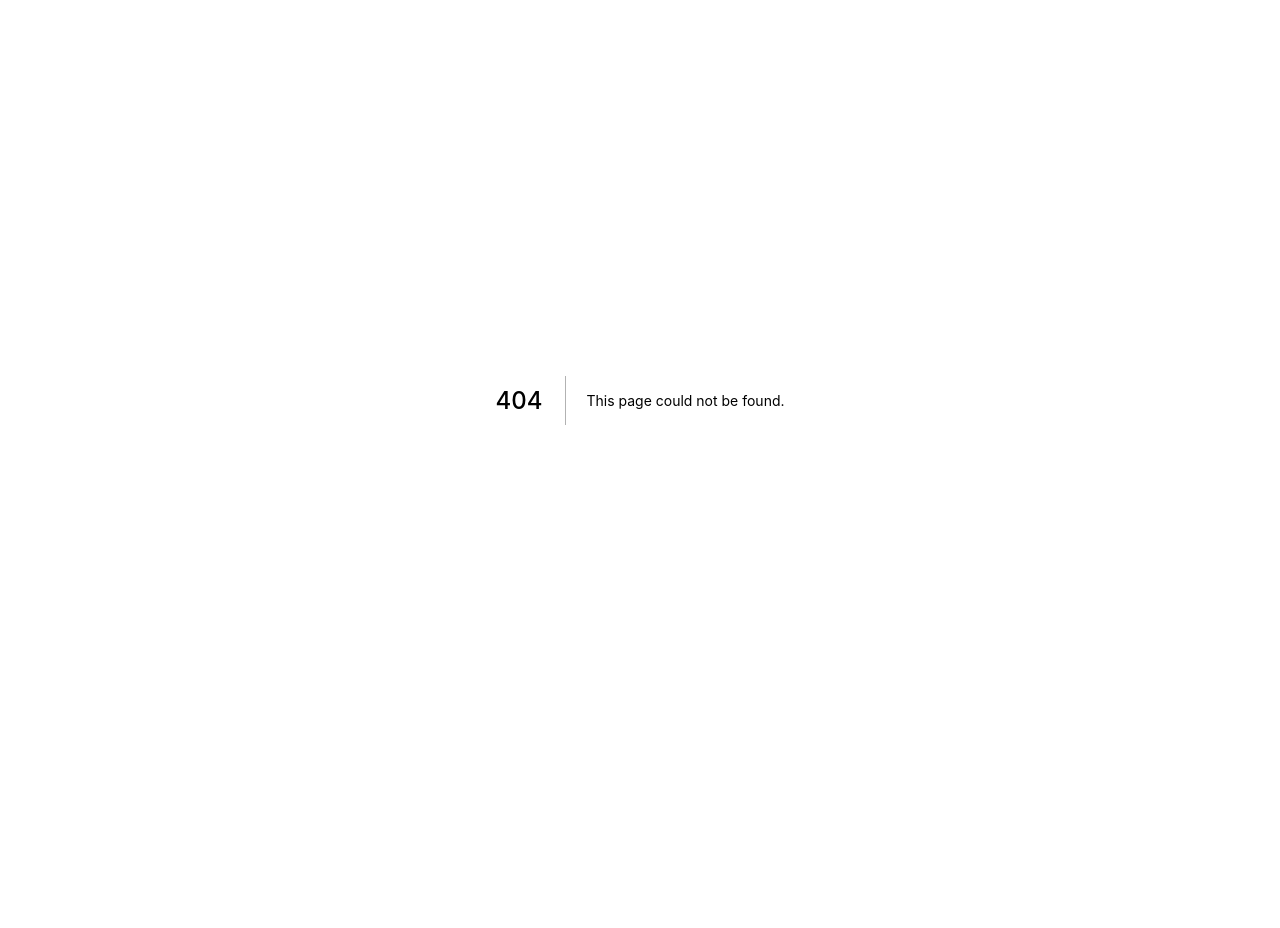
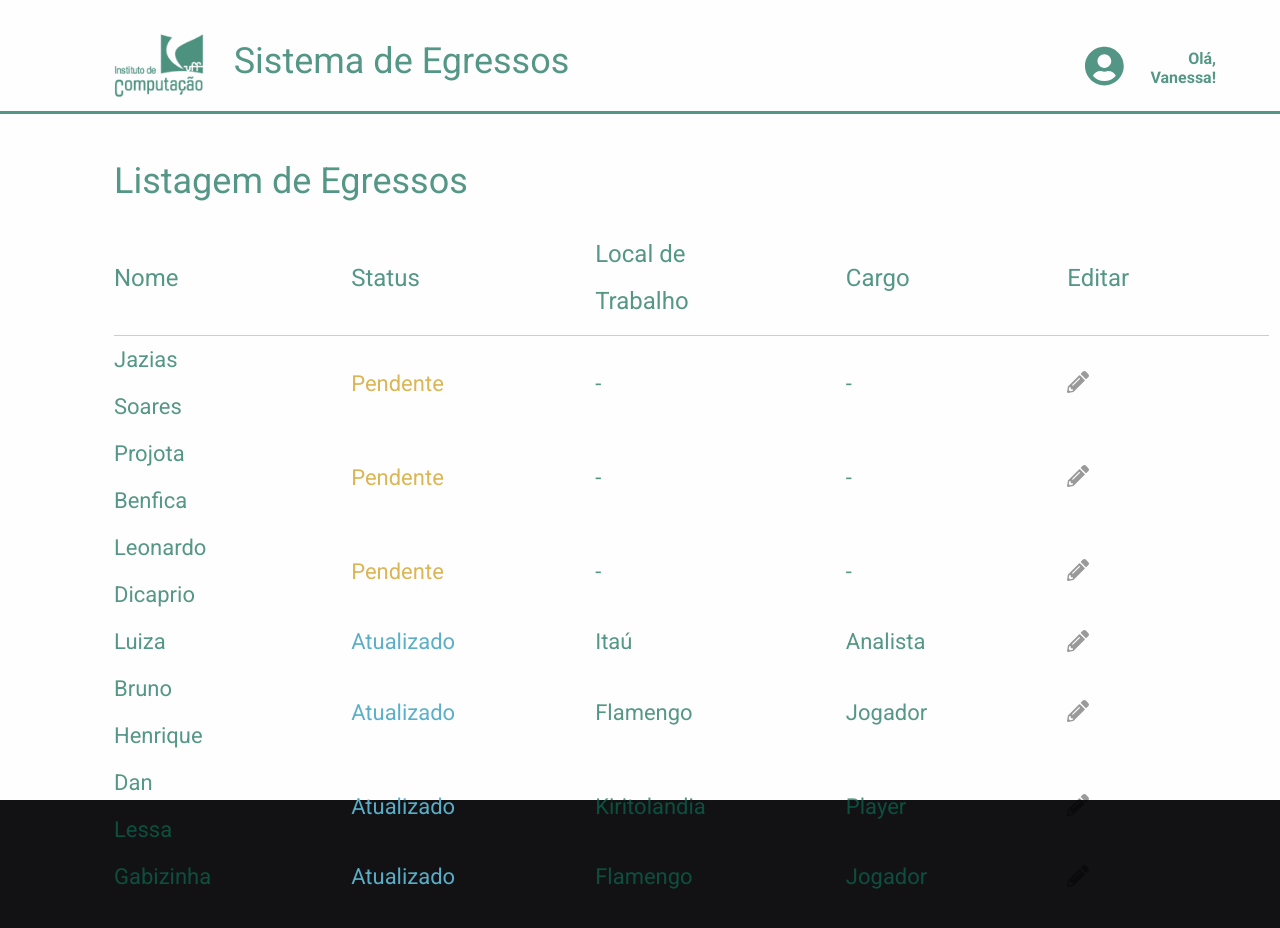
Before and after one commit to gabriela-barbosa/graduate-system-front, a Next.js app: page /listagem in a window 1280 px wide. Before the commit this address had no page. Shown: the top 928 px of the page. Before the commit the page ends 800 px from the top, so only its background shows below. Built offline with nearby package versions, Linux system fonts and the light colour scheme.

Commit message:
front listagem egressos

```diff
--- a/package.json
+++ b/package.json
@@ -11,14 +11,18 @@
     "lint:style": "stylelint '**/*style.js'"
   },
   "dependencies": {
+    "@fortawesome/free-solid-svg-icons": "^5.15.4",
+    "@fortawesome/react-fontawesome": "^0.1.16",
     "@testing-library/jest-dom": "^5.14.1",
     "@types/styled-components": "^5.1.14",
     "axios": "^0.21.4",
     "babel-plugin-inline-react-svg": "^2.0.1",
     "next": "11.1.2",
     "next-images": "^1.8.1",
+    "polished": "^4.1.3",
     "react": "17.0.2",
     "react-dom": "17.0.2",
+    "react-router-dom": "^6.0.2",
     "styled-components": "^5.3.1"
   },
   "devDependencies": {
--- /dev/null
+++ b/pages/listagem/index.style.tsx
@@ -0,0 +1,67 @@
+import styled from 'styled-components'
+
+export const Background = styled.div`
+  background: rgba(255, 255, 255);
+  opacity: 0.99;
+  height: 100%;
+  width: 100%;
+`
+
+export const Content = styled.div`
+  width: 90%;
+  padding: 20px 50px 50px 50px;
+  flex-direction: column;
+  display: block;
+  margin: 0 auto;
+`
+
+export const Title = styled.h1`
+  padding-top: 24px;
+  padding-bottom: 26px;
+  font-family: Roboto;
+  font-style: normal;
+  font-weight: normal;
+  font-size: 36px;
+  line-height: 47px;
+
+  color: rgba(11, 105, 81, 0.7);
+`
+
+export const Subtitle = styled.h1`
+  padding-top: 0px;
+  padding-bottom: 0px;
+  padding-right: 140px;
+  font-family: Roboto;
+  font-style: normal;
+  font-weight: normal;
+  font-size: 22px;
+  line-height: 47px;
+
+  color: rgba(11, 105, 81, 0.7);
+`
+
+export const Icon = styled.h1`
+  padding-top: 0px;
+  padding-bottom: 0px;
+  padding-right: 0px;
+  font-family: Roboto;
+  font-style: normal;
+  font-weight: normal;
+  font-size: 22px;
+  line-height: 47px;
+
+  color: rgba(0, 0, 0, 0.4);
+`
+
+export const Fields = styled.h1`
+  padding-top: 0px;
+  padding-bottom: 10px;
+  padding-right: 140px;
+  font-family: Roboto;
+  font-style: normal;
+  font-weight: normal;
+  font-size: 24px;
+  line-height: 47px;
+
+  color: rgba(11, 105, 81, 0.7);
+`
--- /dev/null
+++ b/pages/listagem/index.tsx
@@ -0,0 +1,134 @@
+import React, { useState } from 'react'
+import Head from 'next/head'
+import MainWrapper from '../../src/components/MainWrapper'
+import { Theme } from '../../src/utils/enums'
+import { useForm } from 'react-hook-form'
+import {
+  Background,
+  Content,
+  Title,
+  Subtitle,
+  Fields,
+  Icon,
+  Editar
+} from './index.style'
+import { faPencilAlt } from '@fortawesome/free-solid-svg-icons'
+import { FontAwesomeIcon } from '@fortawesome/react-fontawesome'
+
+//import { Content, Title } from '../../src/styles/index.style'
+import fotoIcUff from '../../public/fotoicuff.jpg'
+import logo from '../../public/logo-ic-uff-branca.png'
+import Image from 'next/image'
+import MainHeader from "../../src/components/MainHeader";
+
+
+
+const Listagem: React.FC = () => {
+  const [egressos, setEgressos] = useState([
+    {
+      id: '1',
+      nome: 'Luiza',
+      status: 'Pendente',
+      localDeTrabalho: 'Itaú',
+      cargo: 'Analista',
+    },
+    {
+      id: '2',
+      nome: 'Bruno Henrique',
+      status: 'Pendente',
+      localDeTrabalho: 'Flamengo',
+      cargo: 'Jogador',
+    },
+    {
+      id: '3',
+      nome: 'Dan Lessa',
+      status: 'Atualizado',
+      localDeTrabalho: 'Kiritolandia',
+      cargo: 'Player',
+    },
+    {
+      id: '4',
+      nome: 'Gabizinha',
+      status: 'Atualizado',
+      localDeTrabalho: 'Flamengo',
+      cargo: 'Jogador',
+    },
+  ])
+
+  const [pendentes, setPendentes] = useState([
+    {
+      id: '1',
+      nome: 'Jazias Soares',
+    },
+    {
+      id: '2',
+      nome: 'Projota Benfica',
+    },
+    {
+      id: '3',
+      nome: 'Leonardo Dicaprio',
+    },
+  ])
+
+  const onSubmit = data => {
+    fetch('http://localhost:8080/')
+  }
+
+  return (
+    <>
+      <MainWrapper themeName={Theme.gray} hasContent={false}>
+        <Background>
+          <MainHeader />
+          <Content>
+            <Title>Listagem de Egressos</Title>
+            <table>
+              <thead>
+                <tr className="table-header">
+                  <td>
+                    <Fields>Nome</Fields>
+                  </td>
+                  <td>
+                    <Fields>Status</Fields>
+                  </td>
+                  <td>
+                    <Fields>Local de Trabalho</Fields>
+                  </td>
+                  <td>
+                    <Fields>Cargo</Fields>
+                  </td>
+                  <td>
+                    <Fields>Editar</Fields>
+                  </td>
+                </tr>
+              </thead>
+              <tbody>
+                {pendentes.map((pendente: any) => (
+                  <tr key={pendente.id}>
+                    <td><Subtitle>{pendente.nome}</Subtitle></td>
+                    <td><Subtitle className="pendente">Pendente</Subtitle></td>
+                    <td><Subtitle>-</Subtitle></td>
+                    <td><Subtitle>-</Subtitle></td>
+                    <td><Icon><FontAwesomeIcon icon={faPencilAlt} /></Icon></td>
+                  </tr>
+                ))}
+                {egressos.map((egresso: any) => (
+                  <tr key={egresso.id}>
+                    <td><Subtitle>{egresso.nome}</Subtitle></td>
+                    <td><Subtitle className="atualizado">Atualizado</Subtitle></td>
+                    <td><Subtitle>{egresso.localDeTrabalho}</Subtitle></td>
+                    <td>
+                      <Subtitle>{egresso.cargo}</Subtitle>
+                    </td>
+                    <td><Icon><FontAwesomeIcon icon={faPencilAlt} /></Icon></td>
+                  </tr>
+                ))}
+              </tbody>
+            </table>
+          </Content>
+        </Background>
+      </MainWrapper>
+    </>
+  )
+}
+
+export default Listagem
--- /dev/null
+++ b/src/components/MainHeader/index.style.tsx
@@ -0,0 +1,43 @@
+import styled from 'styled-components'
+import { rem } from 'polished'
+
+export const Header = styled.header`
+  width: 100%;
+  padding-top: ${rem('24px')};
+  border-bottom: 3px solid rgba(11, 105, 81, 0.7);
+`
+export const Cabecalho = styled.div`
+  width: 90%;
+  display: block;
+  margin: 0 auto;
+  padding-left: 50px;
+`
+export const Title = styled.h1`
+  padding: 14px 0px 26px 30px;
+  font-family: Roboto;
+  font-style: normal;
+  font-weight: normal;
+  font-size: 36px;
+  line-height: 47px;
+
+  color: rgba(11, 105, 81, 0.7);
+`
+
+export const Icon = styled.h1`
+  padding-top: 0px;
+  padding-bottom: 0px;
+  padding-right: 0px;
+  font-family: Roboto;
+  font-style: normal;
+  font-weight: normal;
+  font-size: 40px;
+  line-height: 47px;
+
+  color: rgba(11, 105, 81, 0.7);
+`
+
+export const Texto = styled.h4`
+  color: rgba(11, 105, 81, 0.7);
+`
+
+export default Header;
--- /dev/null
+++ b/src/components/MainHeader/index.tsx
@@ -0,0 +1,39 @@
+import Image from 'next/image'
+import Link from 'next/link'
+import { Header, Cabecalho, Title, Icon, Texto } from './index.style'
+import logo from '../../../public/logo-ic-uff-verde.png'
+import { faPencilAlt, faUserCircle } from '@fortawesome/free-solid-svg-icons'
+import { FontAwesomeIcon } from '@fortawesome/react-fontawesome'
+import React from 'react'
+
+function MainHeader() {
+  return (
+    <Header>
+      <Cabecalho>
+        <table className="cabecalho">
+          <tr>
+            <td>
+              <Link href="/" passHref>
+                {/* eslint-disable-next-line jsx-a11y/anchor-is-valid */}
+                <a>
+                  <Image src={logo} alt="Logo M4U" />
+                </a>
+              </Link>
+            </td>
+            <td className="colunameio">
+              <Title> Sistema de Egressos </Title>
+            </td>
+            <td align="right">
+              <Icon><FontAwesomeIcon icon={faUserCircle} /></Icon>
+            </td>
+            <td align="right">
+              <Texto>Olá, Vanessa!</Texto>
+            </td>
+          </tr>
+        </table>
+      </Cabecalho>
+    </Header>
+  );
+}
+
+export default MainHeader
--- a/src/styles/global.ts
+++ b/src/styles/global.ts
@@ -42,9 +42,43 @@ export default createGlobalStyle`
     padding: 0;
   }
 
+  a{
+    text-decoration: none;
+  }
+
   ol,
   ul {
     list-style: none;
+  }
+
+  .table-header{
+    border-bottom: 1px solid rgba(0,0,0,0.1);
+  }
+
+  table{
+    border-collapse: collapse;
+  }
+
+  .pendente{
+    color: #DCB552 !important;
+  }
+
+  .atualizado{
+    color: #5BAFC9 !important;
+  }
+
+  .user{
+    float: right;
+    display: block;
+    position: relative;
+  }
+
+  .cabecalho{
+    width: 100%;
+  }
+
+  .colunameio{
+    width: 80%;
   }
 
   #__next {
```
Also changed, not shown: pages/index.tsx (+12 -5 lines), src/components/MainHeader/index.js (deleted, +0 -19 lines), src/components/MainHeader/index.style.js (deleted, +0 -9 lines), public/logo-ic-uff-verde.png (added), src/styles/index.style.tsx (renamed from pages/index.style.tsx), 1 other file (tests, documents, lock files or other folders).
